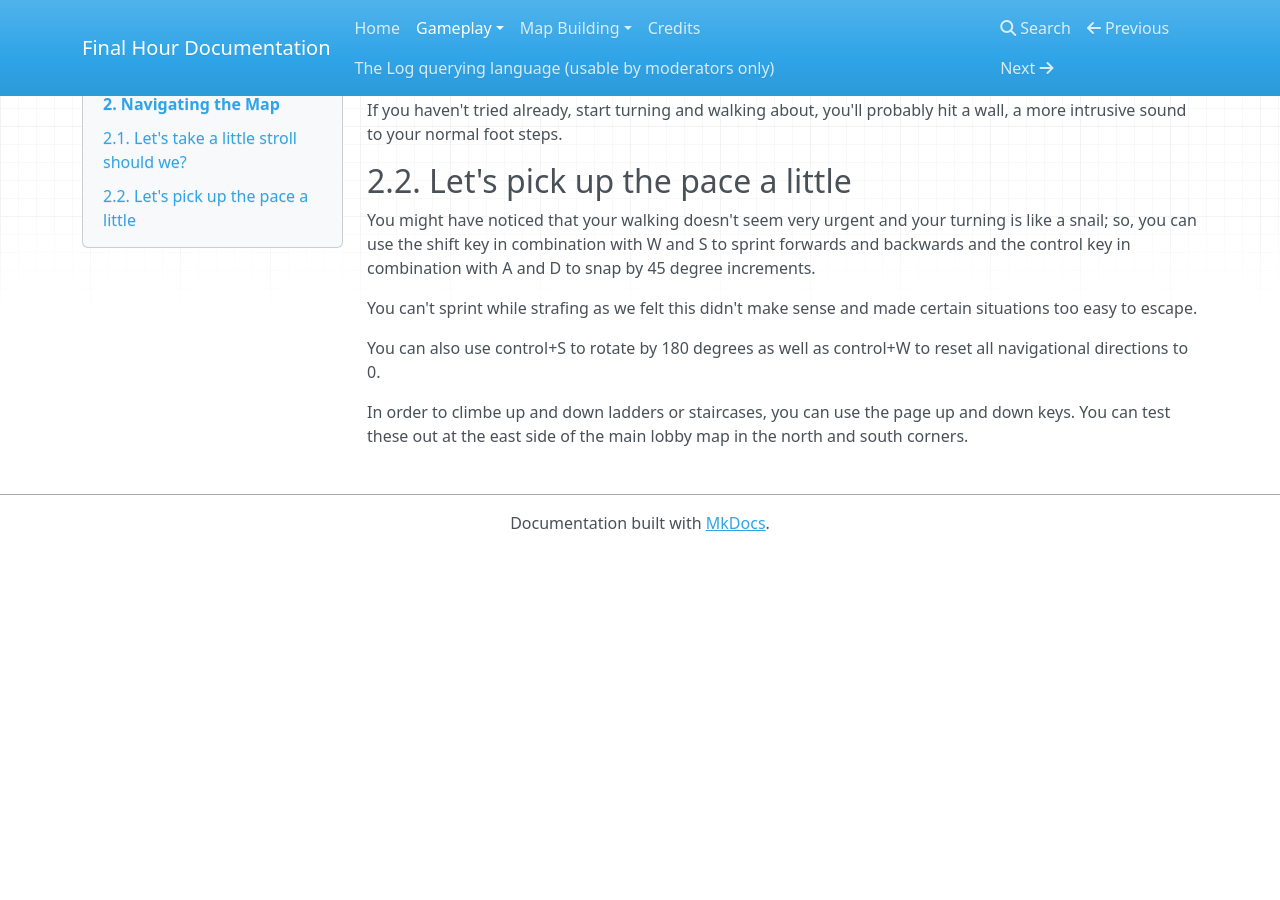
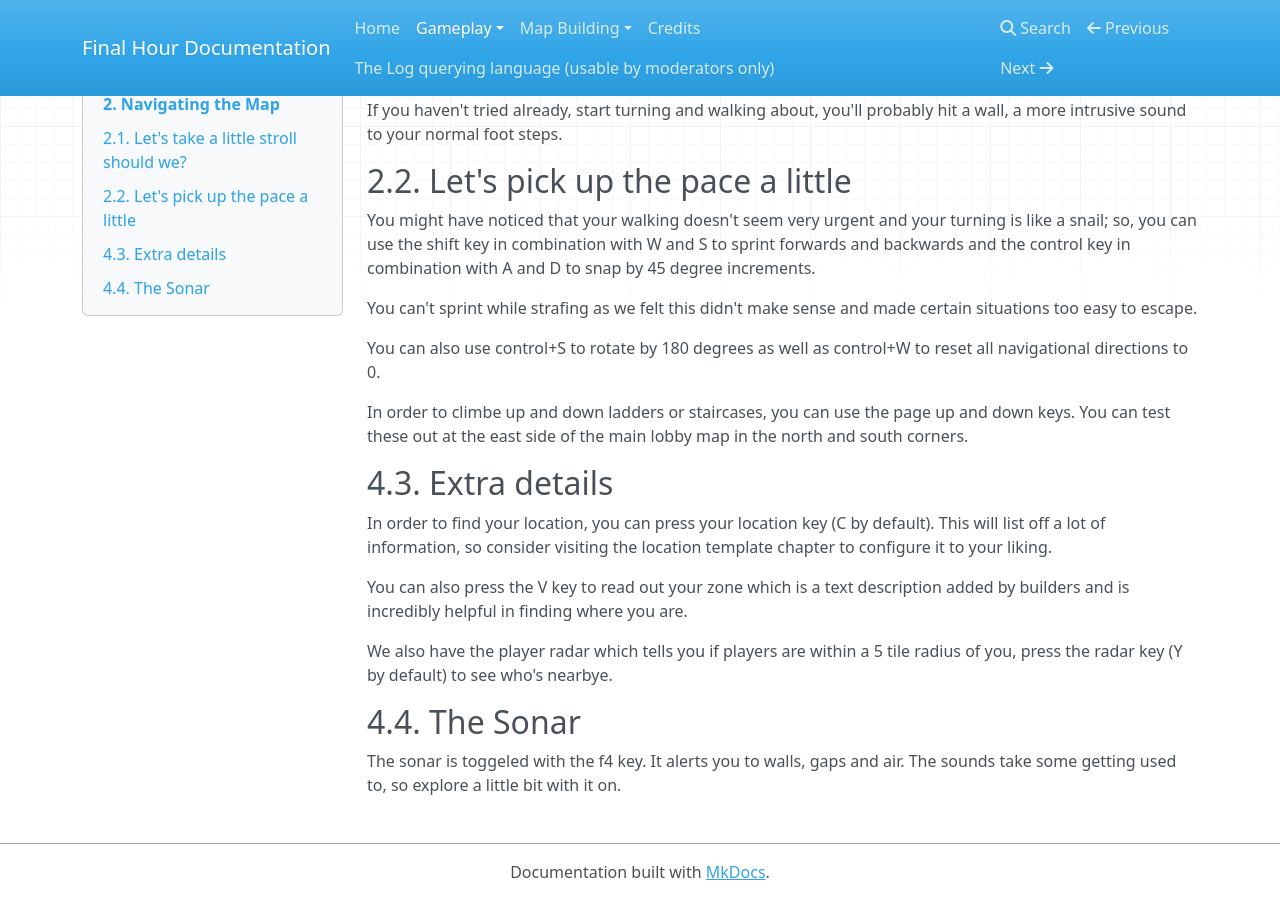
Before and after one commit to lower-elements/final-hour-docs, an MkDocs documentation site: the page built from docs/gameplay/chapter2.md, in a window 1280 px wide and 900 px high, scrolled down 555 px. Built offline with MkDocs 1.6.1, drawn with Linux system fonts in a browser that asks for light colours; nearby versions of some CDN libraries; before the commit the page ends 1106 px from its top, so only the background shows below that.

Commit message:
fix: typos and such in chapter 2, also adds some extra information

```diff
--- a/docs/gameplay/chapter2.md
+++ b/docs/gameplay/chapter2.md
@@ -31,3 +31,16 @@ You can also use control+S to rotate by 180 degrees as well as control+W to rese
 
 In order to climbe up and down ladders or staircases, you can use the page up and down keys.
 You can test these out at the east side of the main lobby map in the north and south corners.
+
+
+## 4.3. Extra details
+In order to find your location, you can press your location key (C by default). This will list off a  lot of information, so consider visiting the location template chapter to configure it to your liking.
+
+You can also press the V key to read out your zone which is a text description added by builders and is incredibly helpful in finding where you are.
+
+
+We also have the player radar which tells you if players are within a 5 tile radius of you, press the radar key (Y by default) to see who's nearbye.
+
+
+## 4.4. The Sonar
+The sonar is toggeled with the f4 key. It alerts you to walls, gaps and air. The sounds take some getting used to,  so explore a little bit with it on.
```
